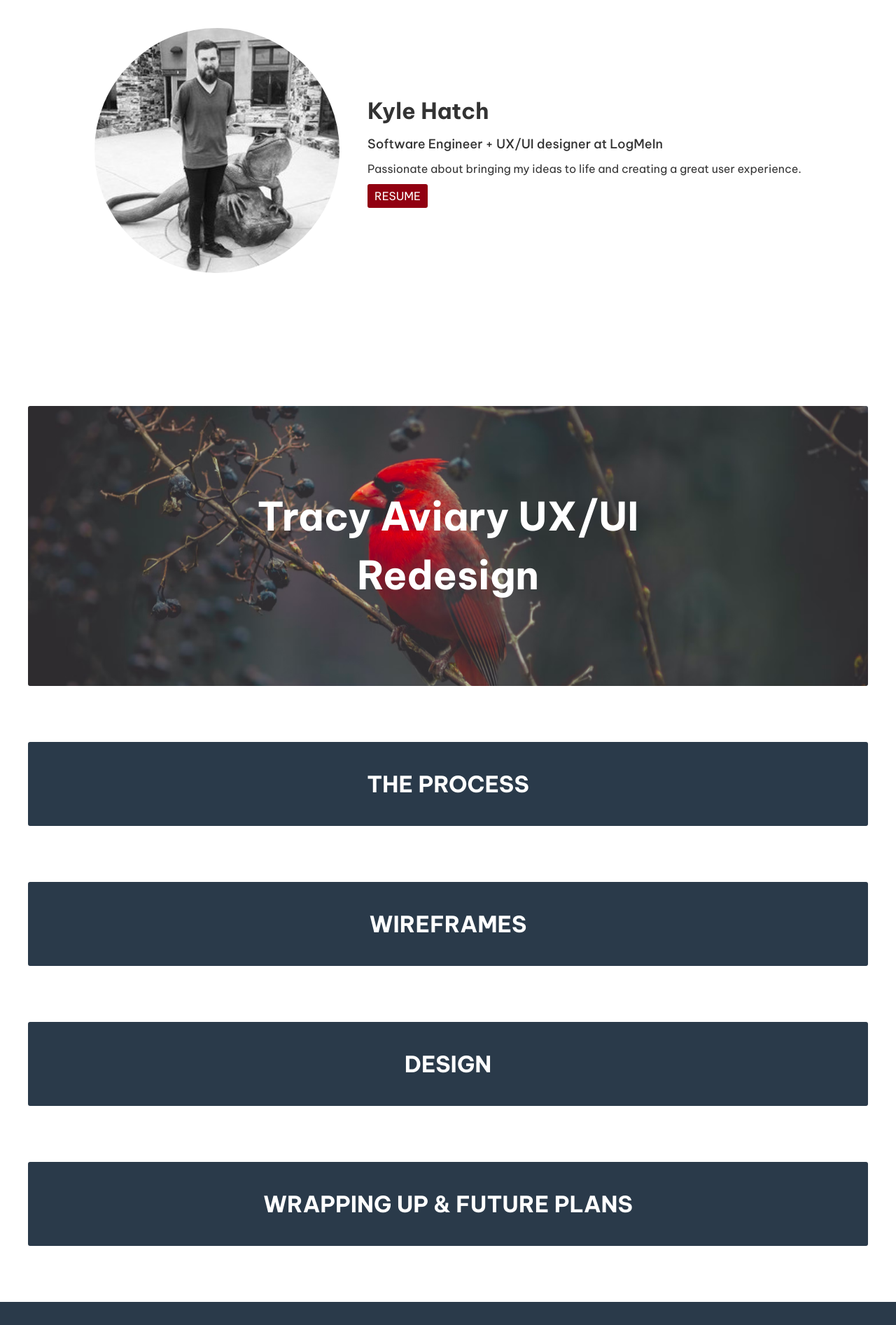
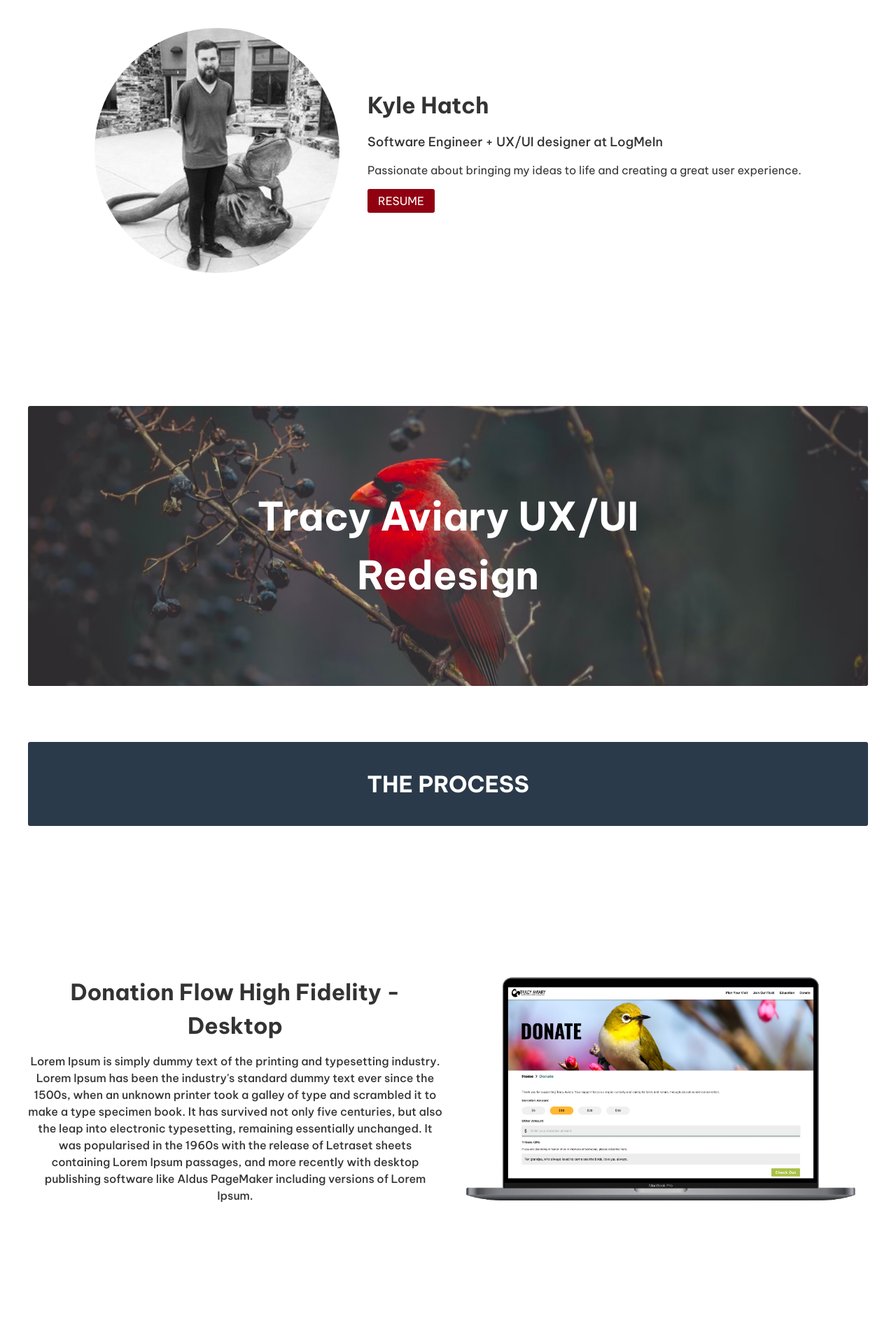
Before and after one commit to Relofr/myPortfolioVite, a Vue app: page / in a window 1280 px wide. Shown: the part 220-2113 px from the top of the page at 70% size. Built offline with nearby package versions, Linux system fonts and the light colour scheme; grey boxes are pictures that could not be loaded.

Commit message:
Updated css

```diff
--- a/src/components/Section.vue
+++ b/src/components/Section.vue
@@ -1,29 +1,32 @@
 <template>
-    <div class="image-container">
-        <div v-show="heroImage" class="image-container">
+    <div class="section-container">
+        <div v-show="heroImage" class="section-container">
             <img class="hero-image" :src="`src/assets/images/` + heroImage" alt="">
             <div class="section-title fw-bold fs-56 text-accent">{{ sectionTitle }}</div>
         </div>
         <div class="even-columns">
 
-            <div class="col fw-semi-bold">
+            <div v-show="contentOne" class="col fw-semi-bold">
+                <p class="fw-bold fs-primary-heading">{{sectionTitle}}</p>
                 <p>{{ contentOne }}</p>
             </div>
 
-            <div v-show="showImage" class="image-container">
+            <div v-show="showImage" class="section-container">
                 <div v-for="(key, value) in images" :key="value">
                     <img :src="`/src/assets/images/` + key" :alt="alt">
                 </div>
             </div>
 
-            <div v-show="showIcons" class="skills-container">
+        </div>
+        <div v-show="showIcons" class="skills-container flex">
+            <div class="fw-bold fs-primary-heading">{{ skillsTitle }}</div>
+            <div class="icons-wrapper">
                 <div class="skills-icons" v-for="(key, value) in skills" :key="value">
                     <Tooltip :text="value">
                         <img id="icon-image" :src="`/src/assets/icons/` + key" :alt="alt">
                     </Tooltip>
                 </div>
             </div>
-
         </div>
     </div>
 </template>
@@ -35,7 +38,7 @@ export default {
         return {
             skills: { "Figma": "figma.png", "Invision": "invision.png", "Miro": "Miro.png", "Wireframing": "wireframe.png", "Photoshop": "photoshop.png", "Adobe Illustrator": "ai.png", "Vue.js": "vue.png", "Github": "github.png" },
             images: {
-                "ProfilePicture": "ProfilePicture.jpeg"
+                "ta-desktop": "ta-desktop.png"
             }
         };
     },
@@ -48,8 +51,11 @@ export default {
         },
 
 
-        title: {
+        skillsTitle: {
             type: String,
+        },
+        sectionTitle: {
+            type: String
         },
         contentOne: {
             type: String,
@@ -74,12 +80,12 @@ export default {
 }
 </script>
 
-<style scoped>
-
-.image-container {
+<style>
+.section-container {
     position: relative;
     text-align: center;
 }
+
 .section-title {
     position: absolute;
     top: 50%;
@@ -89,6 +95,7 @@ export default {
     padding: 10px;
     /* background-color: rgba(0, 0, 0, .60); */
 }
+
 .hero-image {
     width: 100%;
     height: 400px;
@@ -97,6 +104,7 @@ export default {
     text-align: center;
     border-radius: 3px;
 }
+
 .even-columns {
     display: flex;
     align-items: center;
@@ -106,4 +114,21 @@ export default {
 .even-columns>* {
     flex: 1;
 }
+
+.skills-container {
+    display: flex;
+    flex-direction: column;
+}
+
+.skills-icons {
+    width: 64px;
+}
+
+.icons-wrapper {
+    display: flex;
+    flex-direction: row;
+    gap: 25px;
+    flex-wrap: wrap;
+    margin: 25px 0 0;
+}
 </style>
--- a/src/views/AboutView.vue
+++ b/src/views/AboutView.vue
@@ -1,6 +1,6 @@
 <template>
     <div class="container about-view">
-        <Section title="My Skills" showIcons />
+        <Section skillsTitle="My Skills" showIcons/>
     </div>
 </template>
 
--- a/src/views/CaseStudies.vue
+++ b/src/views/CaseStudies.vue
@@ -3,6 +3,8 @@
     <Section sectionTitle="Tracy Aviary UX/UI Redesign" heroImage="hero-image.png" />
 
     <SectionBreak title="The Process" />
+
+    <Section showImage sectionTitle="Donation Flow High Fidelity - Desktop" contentOne="Lorem Ipsum is simply dummy text of the printing and typesetting industry. Lorem Ipsum has been the industry's standard dummy text ever since the 1500s, when an unknown printer took a galley of type and scrambled it to make a type specimen book. It has survived not only five centuries, but also the leap into electronic typesetting, remaining essentially unchanged. It was popularised in the 1960s with the release of Letraset sheets containing Lorem Ipsum passages, and more recently with desktop publishing software like Aldus PageMaker including versions of Lorem Ipsum."/>
 
     <SectionBreak title="Wireframes" />
     <SectionBreak title="Design" />
--- a/src/views/HomeView.vue
+++ b/src/views/HomeView.vue
@@ -47,10 +47,6 @@ export default {
     position: sticky;
 }
 
-.about-me-content p {
-    padding: 0 0 10px;
-}
-
 #profile-picture {
     width: 350px;
 
--- a/style.css
+++ b/style.css
@@ -189,10 +189,12 @@ svg {
 
 .fs-primary-heading {
   font-size: var(--fs-primary-heading);
+  margin-bottom: 15px;
 }
 
 .fs-secondary-heading {
   font-size: var(--fs-secondary-heading);
+  margin-bottom: 15px;
 }
 
 .fs-14 {
@@ -236,10 +238,11 @@ svg {
 .button-primary {
   background-color: var(--clr-cta);
   color: var(--clr-primary);
-  padding: 5px 10px;
+  padding: 5px 15px;
   border-style: none;
   border-radius: 3px;
   text-transform: uppercase;
+  margin: 15px 0 0;
 }
 
 .button-primary:hover {
```
Also changed, not shown: src/views/ProjectsView.vue (added, +14 -0 lines), src/views/TracyAviaryView.vue (added, +19 -0 lines), src/assets/images/ta-desktop.png (added).
